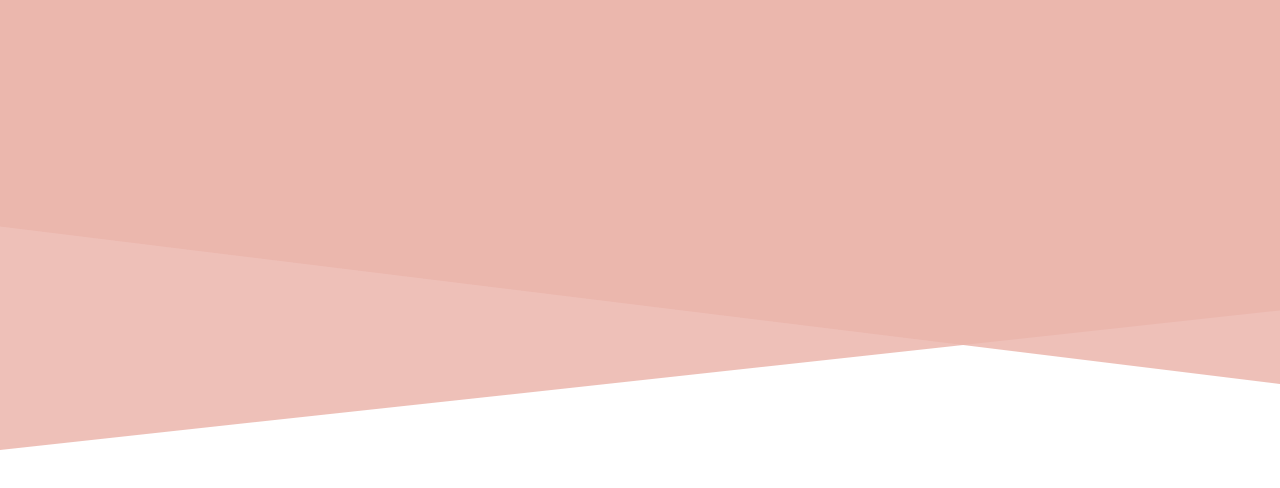
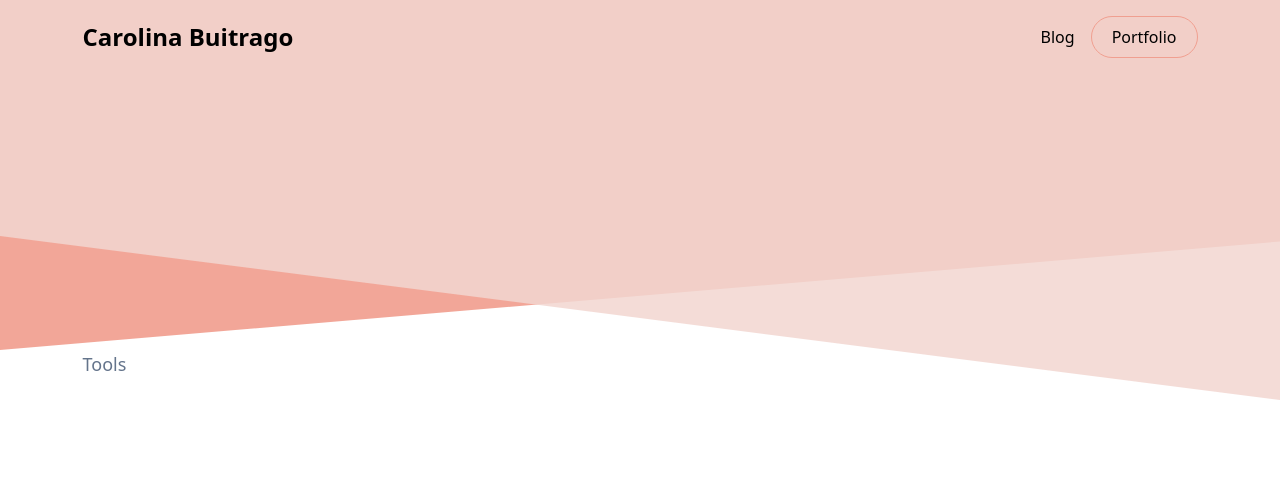
Before and after one commit to Sergioaorozco/carolinabg, a Vue app: page / in a window 1280 px wide. Shown: the top 488 px of the page. Built offline with nearby package versions, Linux system fonts and the light colour scheme.

Commit message:
Add Menu and Wrapepr styles

```diff
--- a/src/components/Home.vue
+++ b/src/components/Home.vue
@@ -1,20 +1,42 @@
 <script setup>
 </script>
 <template>
-  <div class="relative">
-    <div class="bg2 h-[450px] w-full"></div>
-    <div class="bg1 h-96 absolute top-0 w-full"></div>
+  <div>
+    <section>
+      <div class="relative ">
+        <div class="bg2 h-[350px] w-full"></div>
+        <div class="bg1 h-[400px] absolute top-0 w-full">
+          <nav class="flex justify-between items-center wrapper py-4">
+            <figure>
+              <p class="font-bold text-2xl">Carolina Buitrago</p>
+              <!-- <img src="../../public/vite.svg" alt=""> -->
+            </figure>
+            <ul class="flex gap-4 items-center">
+              <li>Blog</li>
+              <a class="py-2 px-5 rounded-full border border-[var(--baseDarkColor)] hover:bg-[var(--baseDarkColor)] hover:text-white" href="#" target="_blank" rel="noopener noreferrer">Portfolio</a>
+            </ul>
+          </nav>
+        </div>
+      </div>
+    </section>
+    <div class="wrapper">
+      <h3 class="text-slate-500 text-lg">Tools</h3>
+    </div>
   </div>
 </template>
 <style>
+:root {
+  --baseColor: rgba(243, 214, 209, 0.85);
+  --baseDarkColor: rgba(240, 151, 135, 0.85);
+}
 .bg1 {
-  background-color: rgba(236, 182, 172, 0.85);
+  background-color: var(--baseColor);
   -webkit-clip-path: polygon(0 0,100% 0,100% 100%,0 59%);
   clip-path: polygon(0 0,100% 0,100% 100%,0 59%);
 }
 .bg2 {
-  background-color: rgba(236, 182, 172, 0.85);
-  -webkit-clip-path: polygon(0 0,100% 0,100% 100%,0 59%);
+  background-color: var(--baseDarkColor);
+  -webkit-clip-path: polygon(0 0,100% 0,100% 69%,0% 100%);
   clip-path: polygon(0 0,100% 0,100% 69%,0% 100%);
 }
 </style>
--- a/src/style.css
+++ b/src/style.css
@@ -1,3 +1,9 @@
 @tailwind base;
 @tailwind components;
 @tailwind utilities;
+
+.wrapper {
+  max-inline-size: 1125px;
+  margin: 0 auto;
+  padding-inline: 5px;
+}
```
